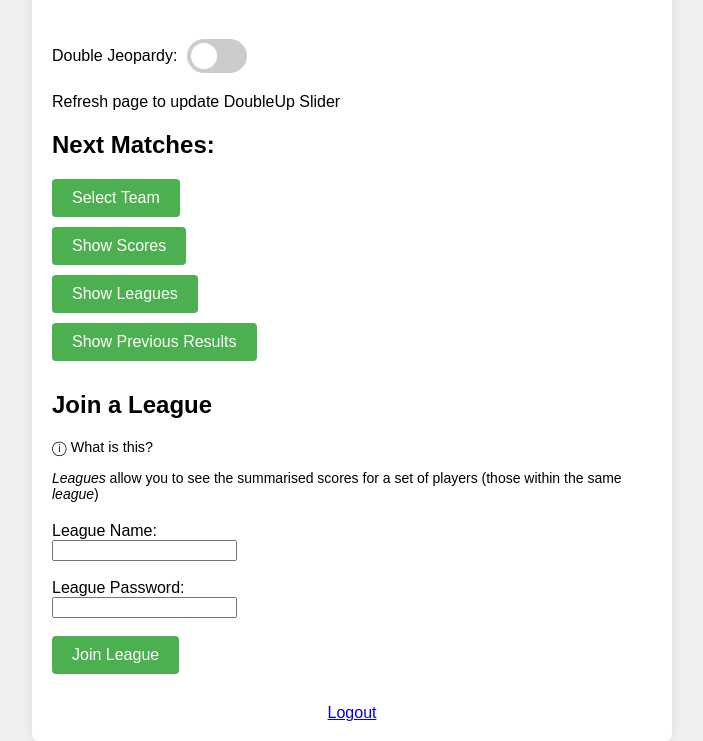
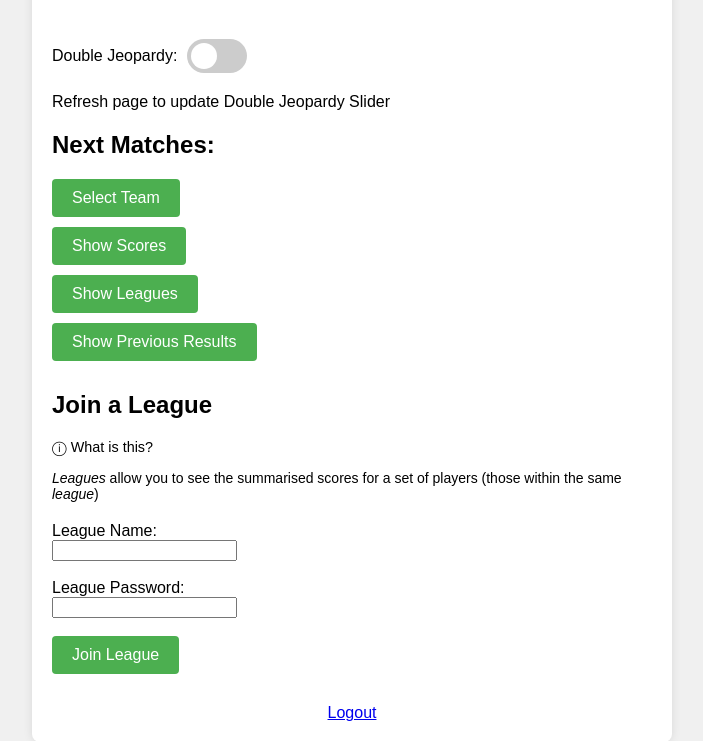
Before and after one commit to matt031291/premier_league_predictions, a Flask app: a page that uses templates/home.html in a window 1280 px wide. Shown: the part 320-1061 px from the top of the page, without its empty margins (288-991 px from the left). Run offline with Flask 2, Linux system fonts and the light colour scheme; the visitor is signed in with stand-in values (Sample User, id 1); data comes from the database, SQL or seed files in the repository; data that the repository does not hold is empty.

Commit message:
small visual benefits for double up slider2

```diff
--- a/templates/home.html
+++ b/templates/home.html
@@ -151,7 +151,7 @@
                 <span class="slider"></span>
             </label>
         </div>
-        <p id="status">Refresh page to update DoubleUp Slider</p>
+        <p id="status">Refresh page to update Double Jeopardy Slider</p>
 
         <h2>Next Matches:</h2>
         <form action="{{ url_for('choose_team') }}" method="POST" class="teams-form">
```
